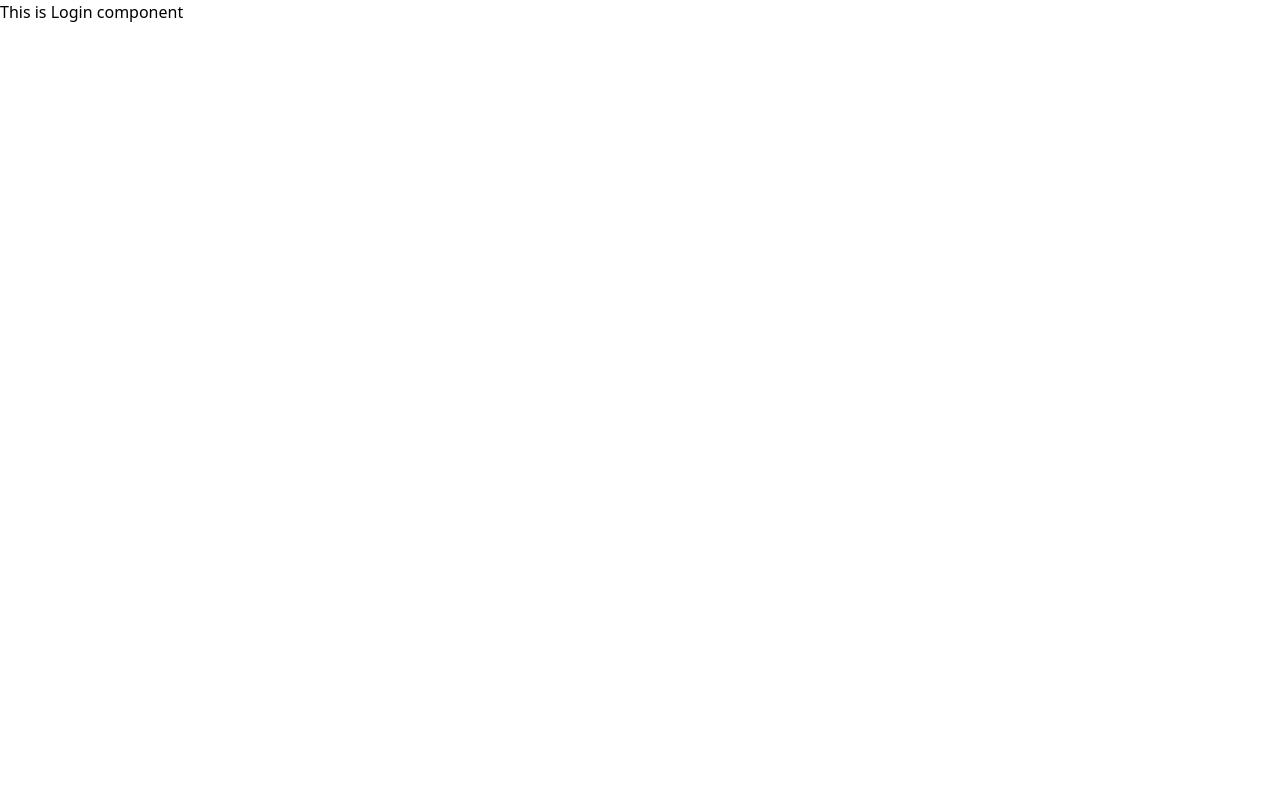
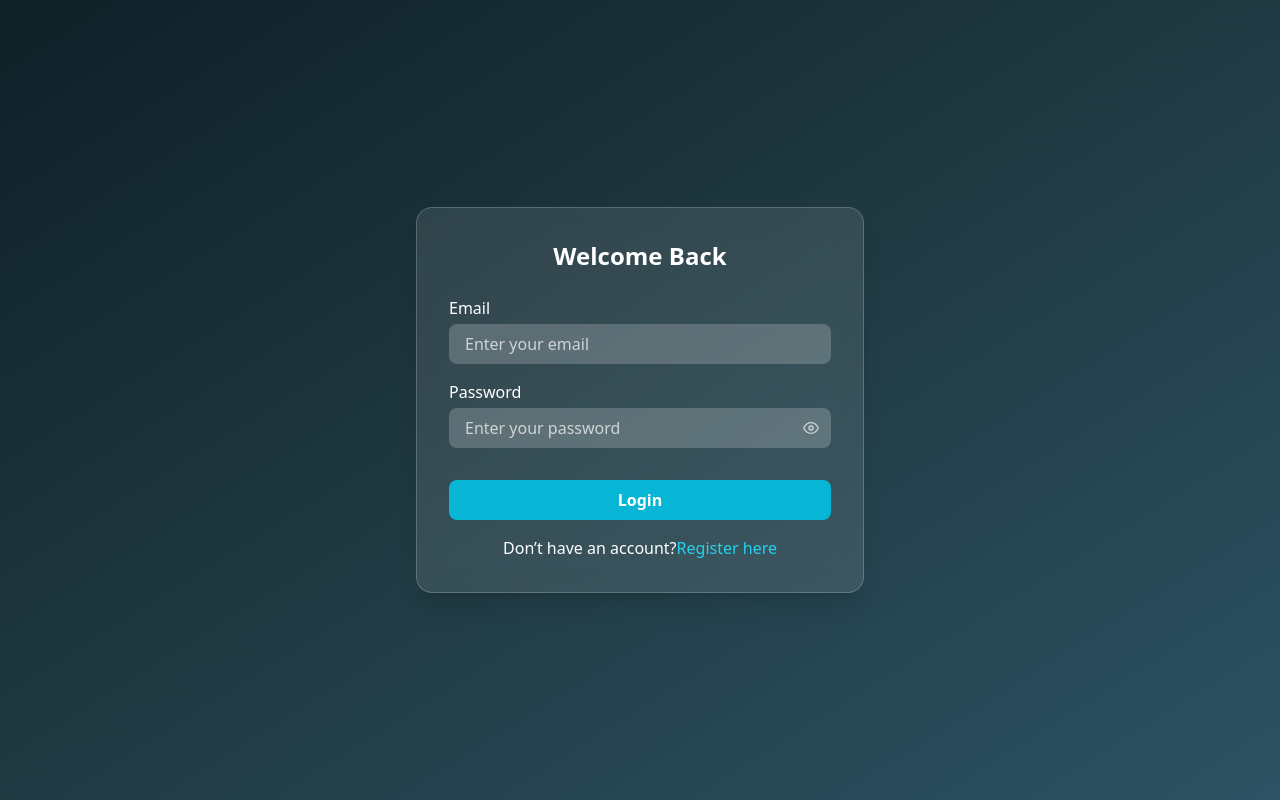
Before and after one commit to kamrulhasandev/Mini-CRM-Client, a React (Vite) app: page /login in a window 1280 px wide. Built offline with nearby package versions, Linux system fonts and the light colour scheme.

Commit message:
Registration and Login page UI design

```diff
--- a/package.json
+++ b/package.json
@@ -13,6 +13,8 @@
     "@tailwindcss/vite": "^4.1.4",
     "react": "^19.0.0",
     "react-dom": "^19.0.0",
+    "react-hook-form": "^7.56.1",
+    "react-icons": "^5.5.0",
     "react-router-dom": "^7.5.2",
     "tailwindcss": "^4.1.4"
   },
--- a/src/pages/Login/Login.tsx
+++ b/src/pages/Login/Login.tsx
@@ -1,9 +1,86 @@
+/* eslint-disable @typescript-eslint/no-unused-vars */
+import { useState } from "react";
+import { Link } from "react-router-dom";
+import { FiEye, FiEyeOff } from "react-icons/fi";
+import { useForm, SubmitHandler } from "react-hook-form";
+
+interface IFormInput {
+  email: string;
+  password: string;
+}
+
 const Login = () => {
+  const [showPassword, setShowPassword] = useState(false);
+  const {
+    register,
+    handleSubmit,
+    formState: { errors },
+  } = useForm<IFormInput>();
+
+  const onSubmit: SubmitHandler<IFormInput> = (data) => {
+    console.log(data);
+  };
+
   return (
-    <div>
-      <h1>This is Login component</h1>
+    <div className="min-h-screen flex items-center justify-center px-4 bg-gradient-to-br from-[#0f2027] via-[#203a43] to-[#2c5364]">
+      <div className="w-full max-w-md p-8 rounded-2xl shadow-xl border border-white/20 bg-white/10 backdrop-blur-md">
+        <h2 className="text-center text-2xl font-bold text-white mb-6">
+          Welcome Back
+        </h2>
+
+        <form className="space-y-4" onSubmit={handleSubmit(onSubmit)}>
+          <div>
+            <label className="block text-white mb-1">Email</label>
+            <input
+              type="email"
+              placeholder="Enter your email"
+              {...register("email", {
+                required: "Email is required",
+                pattern: {
+                  value: /^[A-Za-z0-9._%+-]+@[A-Za-z0-9.-]+\.[A-Za-z]{2,4}$/,
+                  message: "Please enter a valid email address",
+                },
+              })}
+              className="w-full px-4 py-2 rounded-lg bg-white/20 text-white placeholder-white/70 focus:outline-none focus:ring-2 focus:ring-[#22d3ee]"
+            />
+          </div>
+
+          <div className="relative">
+            <label className="block text-white mb-1">Password</label>
+            <input
+              type={showPassword ? "text" : "password"}
+              placeholder="Enter your password"
+              {...register("password", {
+                required: "Password is required",
+              })}
+              className="w-full px-4 py-2 rounded-lg bg-white/20 text-white placeholder-white/70 focus:outline-none focus:ring-2 focus:ring-[#22d3ee]"
+            />
+
+            <div
+              onClick={() => setShowPassword(!showPassword)}
+              className="absolute right-3 top-[40px] text-white/70 cursor-pointer"
+            >
+              {showPassword ? <FiEyeOff /> : <FiEye />}
+            </div>
+          </div>
+
+          <button
+            type="submit"
+            className="w-full py-2 mt-4 rounded-lg font-semibold text-white transition duration-200 bg-[#06b6d4] hover:bg-[#0891b2] cursor-pointer"
+          >
+            Login
+          </button>
+        </form>
+
+        <p className="text-center text-white mt-4">
+          Don’t have an account?
+          <Link to="/register" className="text-[#22d3ee] hover:underline">
+            Register here
+          </Link>
+        </p>
+      </div>
     </div>
-  )
+  );
 };
 
 export default Login;
--- a/src/pages/Register/Register.tsx
+++ b/src/pages/Register/Register.tsx
@@ -1,9 +1,74 @@
+import { useState } from "react";
+import { Link } from "react-router-dom";
+import { FiEye, FiEyeOff } from "react-icons/fi";
+import { useForm, SubmitHandler } from "react-hook-form";
+
+interface IFormInput {
+  email: string;
+  password: string;
+}
+
 const Register = () => {
+  const [showPassword, setShowPassword] = useState(false);
+
+  const { register, handleSubmit } = useForm<IFormInput>();
+
+  const onSubmit: SubmitHandler<IFormInput> = (data) => {
+    console.log(data);
+  };
+
   return (
-    <div>
-      <h1>This is Register component</h1>
+    <div className="min-h-screen flex items-center justify-center px-4 bg-gradient-to-br from-[#0f2027] via-[#203a43] to-[#2c5364]">
+      <div className="w-full max-w-md p-8 rounded-2xl shadow-xl border border-white/20 bg-white/10 backdrop-blur-md">
+        <h2 className="text-center text-2xl font-bold text-white mb-6">
+          Create Account
+        </h2>
+
+        <form className="space-y-4" onSubmit={handleSubmit(onSubmit)}>
+          <div>
+            <label className="block text-white mb-1">Email*</label>
+            <input
+              type="email"
+              placeholder="Enter your email"
+              {...register("email", { required: "Email is required" })}
+              className="w-full px-4 py-2 rounded-lg bg-white/20 text-white placeholder-white/70 focus:outline-none focus:ring-2 focus:ring-[#22d3ee]"
+            />
+          </div>
+
+          <div className="relative">
+            <label className="block text-white mb-1">Password*</label>
+            <input
+              type={showPassword ? "text" : "password"}
+              placeholder="Enter your password"
+              {...register("password", { required: "Password is required" })}
+              className="w-full px-4 py-2 rounded-lg bg-white/20 text-white placeholder-white/70 focus:outline-none focus:ring-2 focus:ring-[#22d3ee]"
+            />
+
+            <div
+              onClick={() => setShowPassword(!showPassword)}
+              className="absolute right-3 top-[40px] text-white/70 cursor-pointer"
+            >
+              {showPassword ? <FiEyeOff /> : <FiEye />}
+            </div>
+          </div>
+
+          <button
+            type="submit"
+            className="w-full py-2 rounded-lg font-semibold text-white transition duration-200 bg-[#06b6d4] hover:bg-[#0891b2] cursor-pointer"
+          >
+            Register
+          </button>
+        </form>
+
+        <p className="text-center text-white mt-4">
+          Already have an account?{" "}
+          <Link to="/login" className="text-[#22d3ee] hover:underline">
+            Login here
+          </Link>
+        </p>
+      </div>
     </div>
-  )
+  );
 };
 
 export default Register;
```
Also changed, not shown: 1 other file (tests, documents, lock files or other folders).
